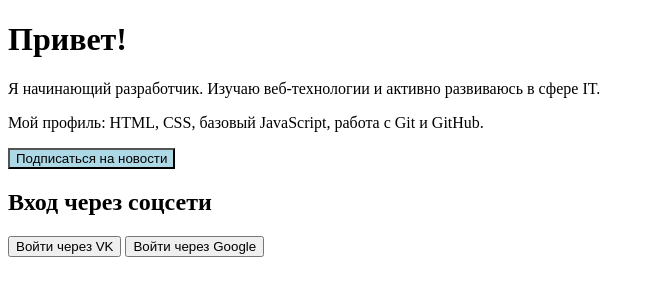
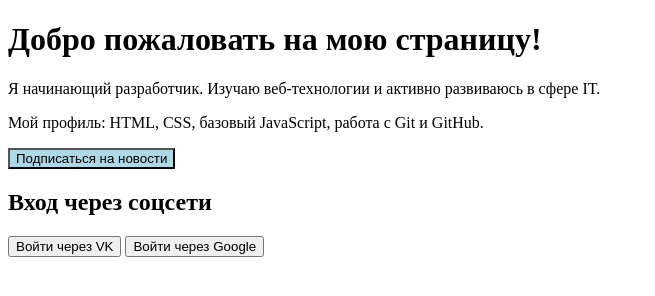
Before and after one commit to JustWin4ik/profile-page, a plain HTML site: page index.html in a window 1280 px wide. Shown: the whole page, without its empty margins (0-655 px from the left). Drawn offline with Linux system fonts and the light colour scheme.

Commit message:
Изменил заголовок в мастер-ветке

```diff
--- a/index.html
+++ b/index.html
@@ -5,7 +5,7 @@
     <title>Профиль</title>
 </head>
 <body>
-    <h1>Привет!</h1>
+    <h1>Добро пожаловать на мою страницу!</h1>
     <p>Я начинающий разработчик. Изучаю веб-технологии и активно развиваюсь в сфере IT.</p>
     <p>Мой профиль: HTML, CSS, базовый JavaScript, работа с Git и GitHub.</p>
 	<button style="background-color: lightblue;">Подписаться на новости</button>
```
